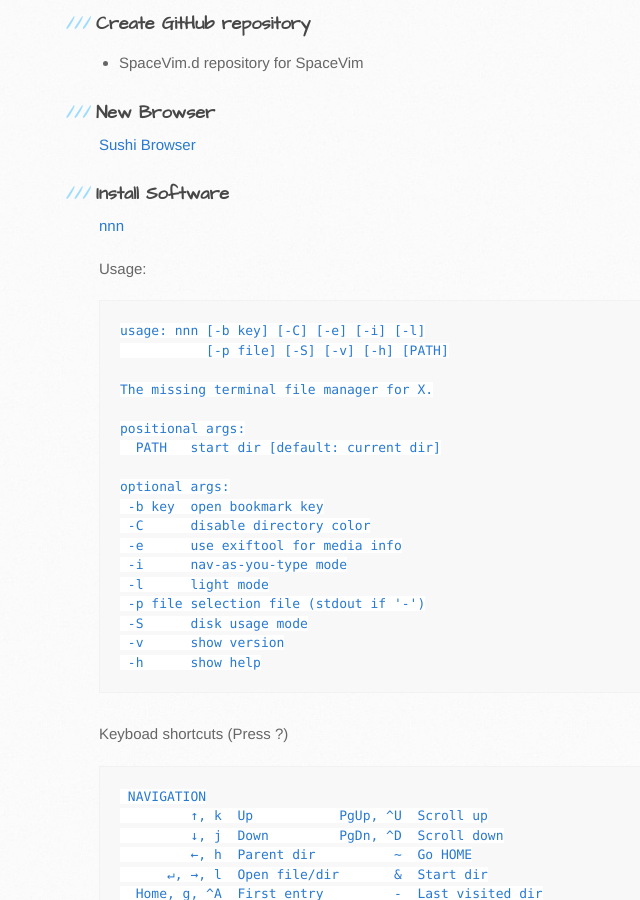
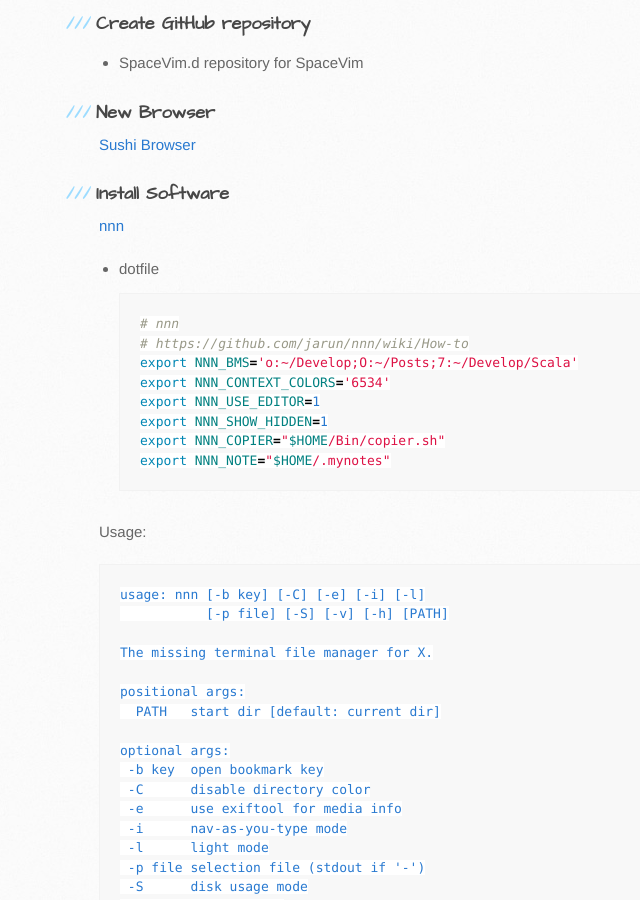
Before and after one commit to friendbear/friendbear.github.io.2021-10-19, a Jekyll site: the page built from _posts/2019-01-24-friendbear.md, in a window 1280 px wide and 900 px high, scrolled down 711 px. Shown: the whole window, without its empty margins (71-711 px from the left). Built offline with Jekyll 4.4.1, drawn with Linux system fonts in a browser that asks for light colours; comment, search, counter and statistics services are not loaded.

Commit message:
mmm dotfile

````diff
--- a/_posts/2019-01-24-friendbear.md
+++ b/_posts/2019-01-24-friendbear.md
@@ -22,6 +22,19 @@ title: Developer account approved and other
 
 ### Install Software
 [nnn](https://github.com/jarun/nnn)
+
+* dotfile
+```sh
+# nnn
+# https://github.com/jarun/nnn/wiki/How-to
+export NNN_BMS='o:~/Develop;O:~/Posts;7:~/Develop/Scala'
+export NNN_CONTEXT_COLORS='6534'
+export NNN_USE_EDITOR=1
+export NNN_SHOW_HIDDEN=1
+export NNN_COPIER="$HOME/Bin/copier.sh"
+export NNN_NOTE="$HOME/.mynotes"
+```
+
 
 Usage:
 ```
````
